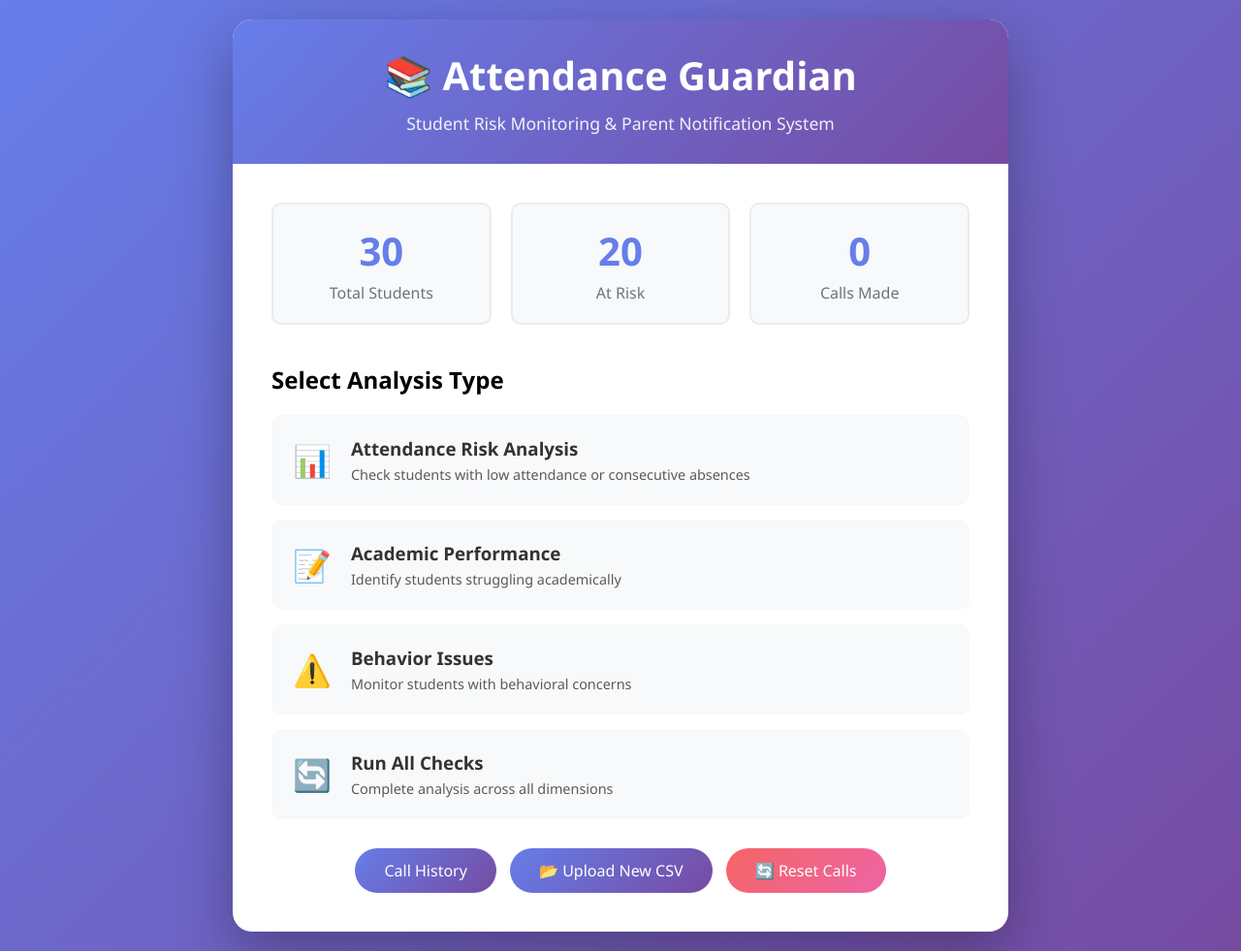
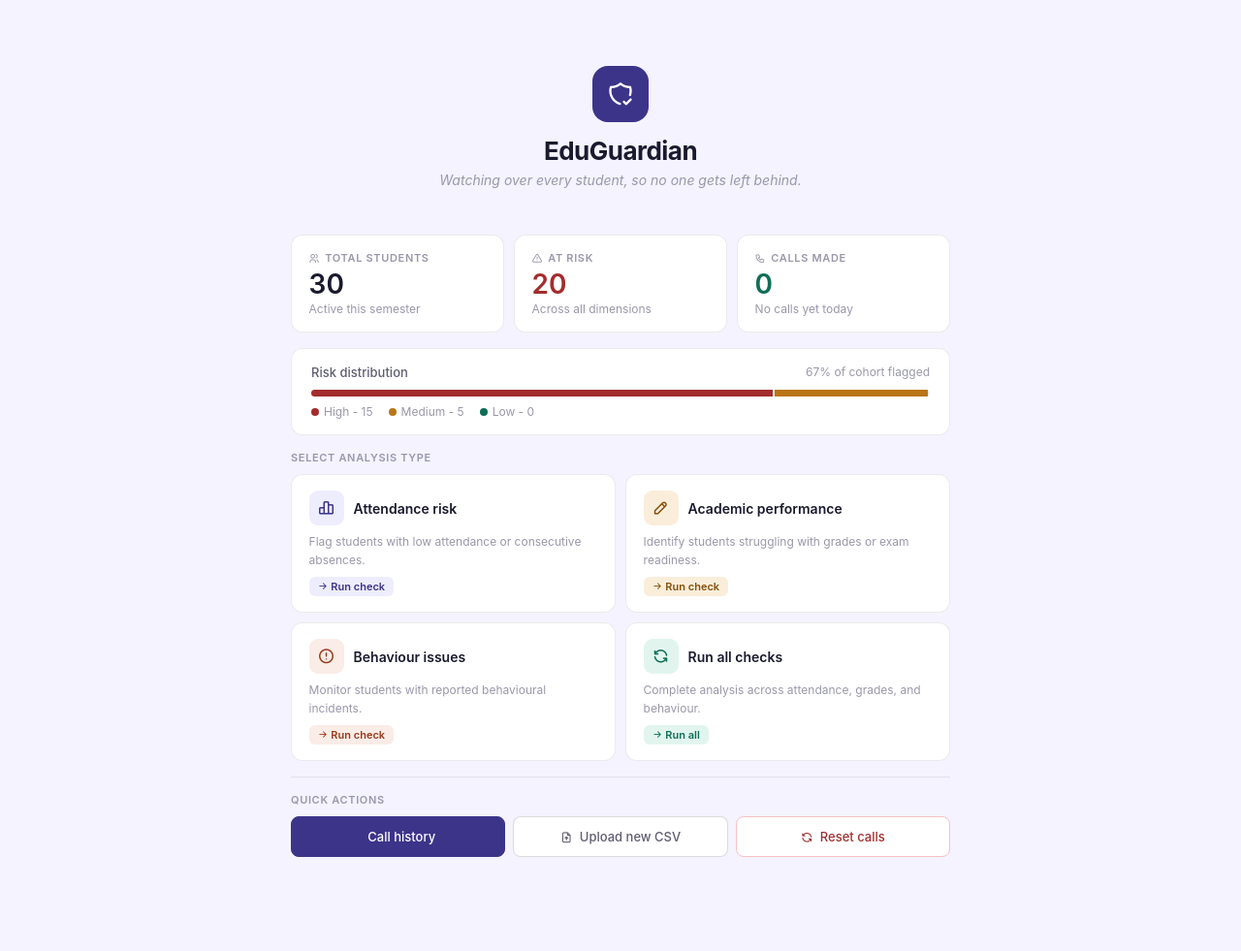
Before and after one commit to sujaymandal09/EduGuardian-AI-Voice, a Flask app: page / in a window 1280 px wide. Shown: the whole page at 97% size. After the commit the page ends 884 px from the top, so only its background shows below. Run offline with Flask 3, Linux system fonts and the light colour scheme.

Commit message:
Fix(Dashboard): improve the overall layout and UI of dashboard

```diff
--- a/app.py
+++ b/app.py
@@ -95,20 +95,30 @@ def load_students():
 @app.route('/')
 def index():
     students = load_students()
-    at_risk_count = 0
+    risk_counts = {"HIGH": 0, "MEDIUM": 0, "LOW": 0}
     if students:
         agents = [AttendanceAgent(), PerformanceAgent(), BehaviorAgent()]
-        at_risk_set = set()
+        highest_risk_by_student = {}
+        risk_rank = {"LOW": 1, "MEDIUM": 2, "HIGH": 3}
         for agent in agents:
             for r in agent.find_at_risk(students):
-                at_risk_set.add(r.registration)
-        at_risk_count = len(at_risk_set)
+                level = str(r.risk_level).upper()
+                current = highest_risk_by_student.get(r.registration)
+                if level in risk_rank and (
+                    current is None or risk_rank[level] > risk_rank[current]
+                ):
+                    highest_risk_by_student[r.registration] = level
+        for level in highest_risk_by_student.values():
+            risk_counts[level] += 1
+    at_risk_count = sum(risk_counts.values())
     voice = get_voice_service()
     calls = len(voice.calls_made) if hasattr(voice, 'calls_made') else 0
     return render_template('index.html',
                            total_students=len(students),
                            at_risk_count=at_risk_count,
-                           calls_made=calls)
+                           calls_made=calls,
+                           risk_counts=risk_counts,
+                           school_name=os.getenv("SCHOOL_NAME", "EduGuardian"))
 
 
 @app.route('/analyze/<dimension>')
--- a/templates/index.html
+++ b/templates/index.html
@@ -3,236 +3,127 @@
 <head>
     <meta charset="UTF-8">
     <meta name="viewport" content="width=device-width, initial-scale=1.0">
-    <title>Attendance Guardian - Teacher Dashboard</title>
+    <title>{{ school_name }} Dashboard</title>
+    <link rel="stylesheet" href="https://cdn.jsdelivr.net/npm/@tabler/icons-webfont@latest/tabler-icons.min.css">
     <style>
-        * {
-            margin: 0;
-            padding: 0;
-            box-sizing: border-box;
+        *, *::before, *::after { box-sizing: border-box; margin: 0; padding: 0; }
+        :root {
+            --bg: #f4f3ff; --surface: #fff; --surface-2: #fafafa;
+            --border: rgba(0, 0, 0, .08); --border-strong: rgba(0, 0, 0, .14);
+            --text: #1a1a2e; --secondary: #5f5e72; --muted: #9998aa;
+            --purple-dark: #3c3489; --purple-mid: #534ab7; --purple-light: #eeedfe;
+            --amber-light: #faeeda; --amber-text: #854f0b;
+            --coral-light: #faece7; --coral-text: #993c1d;
+            --teal-light: #e1f5ee; --teal-text: #0f6e56;
+            --red-light: #fcebeb; --red-text: #a32d2d;
         }
-
         body {
-            font-family: 'Segoe UI', Tahoma, Geneva, Verdana, sans-serif;
-            background: linear-gradient(135deg, #667eea 0%, #764ba2 100%);
-            min-height: 100vh;
-            padding: 20px;
+            font-family: -apple-system, BlinkMacSystemFont, "Segoe UI", sans-serif;
+            color: var(--text); background: var(--bg); min-height: 100vh;
+            padding: 2rem 1rem 3rem;
         }
-
-        .container {
-            max-width: 800px;
-            margin: 0 auto;
-            background: white;
-            border-radius: 20px;
-            box-shadow: 0 20px 60px rgba(0,0,0,0.3);
-            overflow: hidden;
-        }
-
-        .header {
-            background: linear-gradient(135deg, #667eea 0%, #764ba2 100%);
-            color: white;
-            padding: 30px;
-            text-align: center;
-        }
-
-        .header h1 {
-            font-size: 2.5em;
-            margin-bottom: 10px;
-        }
-
-        .header p {
-            font-size: 1.1em;
-            opacity: 0.9;
-        }
-
-        .content {
-            padding: 40px;
-        }
-
-        .stats {
-            display: grid;
-            grid-template-columns: repeat(auto-fit, minmax(200px, 1fr));
-            gap: 20px;
-            margin-bottom: 40px;
-        }
-
-        .stat-card {
-            background: #f8f9fa;
-            padding: 20px;
-            border-radius: 10px;
-            text-align: center;
-            border: 2px solid #e9ecef;
-            transition: transform 0.3s;
-        }
-
-        .stat-card:hover {
-            transform: translateY(-5px);
-            box-shadow: 0 10px 20px rgba(0,0,0,0.1);
-        }
-
-        .stat-card .number {
-            font-size: 2.5em;
-            font-weight: bold;
-            color: #667eea;
-        }
-
-        .stat-card .label {
-            color: #6c757d;
-            margin-top: 5px;
-        }
-
-        .menu {
-            display: grid;
-            gap: 15px;
-        }
-
-        .menu-item {
-            display: flex;
-            align-items: center;
-            padding: 20px;
-            background: #f8f9fa;
-            border-radius: 10px;
-            text-decoration: none;
-            color: #333;
-            transition: all 0.3s;
-            border: 2px solid transparent;
-        }
-
-        .menu-item:hover {
-            background: #667eea;
-            color: white;
-            transform: translateX(10px);
-            border-color: #764ba2;
-        }
-
-        .menu-item .icon {
-            font-size: 2em;
-            margin-right: 20px;
-        }
-
-        .menu-item .text h3 {
-            margin-bottom: 5px;
-        }
-
-        .menu-item .text p {
-            font-size: 0.9em;
-            opacity: 0.8;
-        }
-
-        .btn {
-            display: inline-block;
-            padding: 12px 30px;
-            background: linear-gradient(135deg, #667eea 0%, #764ba2 100%);
-            color: white;
-            text-decoration: none;
-            border-radius: 25px;
-            border: none;
-            cursor: pointer;
-            font-size: 1em;
-            transition: transform 0.3s;
-        }
-
-        .btn:hover {
-            transform: scale(1.05);
-        }
-
-        .btn-danger {
-            background: linear-gradient(135deg, #f56565 0%, #ed64a6 100%);
-        }
-
-        .alert {
-            padding: 15px;
-            border-radius: 10px;
-            margin-bottom: 20px;
-        }
-
-        .alert-success {
-            background: #c6f6d5;
-            color: #22543d;
-            border: 1px solid #9ae6b4;
-        }
-
-        .alert-warning {
-            background: #fefcbf;
-            color: #744210;
-            border: 1px solid #f6e05e;
-        }
-
-        .alert-danger {
-            background: #fed7d7;
-            color: #742a2a;
-            border: 1px solid #fc8181;
+        .dashboard { width: 100%; max-width: 680px; margin: 0 auto; }
+        .hero { text-align: center; padding: 2.25rem 1rem 1.75rem; margin-bottom: 1.25rem; }
+        .hero-icon { width: 58px; height: 58px; border-radius: 16px; background: var(--purple-dark); display: grid; place-items: center; margin: 0 auto 14px; }
+        .hero-icon i { color: #fff; font-size: 28px; }
+        .hero h1 { font-size: 26px; letter-spacing: -.02em; margin-bottom: 6px; }
+        .hero p { color: var(--muted); font-size: 14px; font-style: italic; }
+        .stats { display: grid; grid-template-columns: repeat(3, 1fr); gap: 10px; margin-bottom: 1rem; }
+        .card, .risk { background: var(--surface); border: 1px solid var(--border); border-radius: 12px; }
+        .stat { padding: 1rem 1.1rem; }
+        .stat-label { display: flex; align-items: center; gap: 5px; color: var(--muted); font-size: 11px; font-weight: 600; letter-spacing: .06em; text-transform: uppercase; margin-bottom: 6px; }
+        .stat-value { font-size: 28px; font-weight: 600; line-height: 1; }
+        .stat-detail { color: var(--muted); font-size: 12px; margin-top: 4px; }
+        .danger .stat-value { color: var(--red-text); } .success .stat-value { color: var(--teal-text); }
+        .risk { padding: 1rem 1.25rem; margin-bottom: 1rem; }
+        .risk-header { display: flex; justify-content: space-between; gap: 1rem; margin-bottom: 10px; }
+        .risk-header span:first-child { color: var(--secondary); font-size: 13px; font-weight: 500; }
+        .risk-header span:last-child { color: var(--muted); font-size: 12px; }
+        .risk-track { height: 7px; display: flex; gap: 2px; background: #eee; border-radius: 4px; overflow: hidden; }
+        .risk-segment { height: 100%; min-width: 0; }
+        .risk-legend { display: flex; flex-wrap: wrap; gap: 8px 16px; margin-top: 8px; }
+        .legend { display: flex; align-items: center; gap: 5px; color: var(--muted); font-size: 12px; }
+        .dot { width: 8px; height: 8px; border-radius: 50%; }
+        .section-label { color: var(--muted); font-size: 11px; font-weight: 600; letter-spacing: .06em; text-transform: uppercase; margin-bottom: 10px; }
+        .analysis-grid { display: grid; grid-template-columns: 1fr 1fr; gap: 10px; margin-bottom: 1rem; }
+        .analysis { padding: 1rem 1.1rem; color: inherit; text-decoration: none; display: flex; flex-direction: column; gap: 8px; transition: border-color .14s, box-shadow .14s, transform .14s; }
+        .analysis:hover, .analysis:focus-visible { border-color: var(--purple-mid); box-shadow: 0 0 0 3px rgba(83, 74, 183, .08); transform: translateY(-1px); outline: none; }
+        .analysis-top { display: flex; align-items: center; gap: 10px; }
+        .analysis-icon { width: 36px; height: 36px; border-radius: 9px; display: grid; place-items: center; flex: 0 0 auto; }
+        .analysis-icon i { font-size: 18px; }
+        .purple { background: var(--purple-light); color: var(--purple-dark); }
+        .amber { background: var(--amber-light); color: var(--amber-text); }
+        .coral { background: var(--coral-light); color: var(--coral-text); }
+        .teal { background: var(--teal-light); color: var(--teal-text); }
+        .analysis-name { font-size: 14px; font-weight: 600; }
+        .analysis-desc { color: var(--muted); font-size: 12px; line-height: 1.55; }
+        .analysis-cta { width: fit-content; border-radius: 6px; padding: 3px 9px; font-size: 11px; font-weight: 600; }
+        .divider { height: 1px; background: var(--border); margin: 1rem 0; }
+        .actions { display: flex; gap: 8px; }
+        .action { flex: 1; display: flex; align-items: center; justify-content: center; gap: 7px; min-height: 42px; padding: 10px 12px; border: 1px solid var(--border-strong); border-radius: 8px; background: var(--surface); color: var(--secondary); text-decoration: none; text-align: center; font-size: 13px; font-weight: 500; transition: background .13s, border-color .13s; }
+        .action:hover { background: var(--surface-2); } .action.primary { background: var(--purple-dark); border-color: var(--purple-dark); color: #fff; }
+        .action.primary:hover { background: var(--purple-mid); } .action.danger { color: var(--red-text); border-color: #f7c1c1; }
+        .action.danger:hover { background: var(--red-light); }
+        .alert { padding: 12px 14px; border-radius: 8px; margin-bottom: 1rem; font-size: 13px; }
+        .alert-success { background: var(--teal-light); color: var(--teal-text); }
+        .alert-warning, .alert-error { background: var(--amber-light); color: var(--amber-text); }
+        .alert-danger { background: var(--red-light); color: var(--red-text); }
+        @media (max-width: 560px) {
+            body { padding: .75rem .75rem 2rem; }
+            .hero { padding: 1.5rem .5rem 1rem; margin-bottom: .75rem; }
+            .stats { grid-template-columns: 1fr; }
+            .stat { display: grid; grid-template-columns: 1fr auto; align-items: center; }
+            .stat-label { margin: 0; } .stat-value { grid-row: 1 / 3; grid-column: 2; }
+            .analysis-grid { grid-template-columns: 1fr; }
+            .actions { flex-direction: column; }
+            .risk-header { flex-direction: column; gap: 2px; }
         }
     </style>
 </head>
 <body>
-    <div class="container">
-        <div class="header">
-            <h1>📚 Attendance Guardian</h1>
-            <p>Student Risk Monitoring & Parent Notification System</p>
+{% set total = total_students if total_students else 0 %}
+{% set high = risk_counts.get('HIGH', 0) %}
+{% set medium = risk_counts.get('MEDIUM', 0) %}
+{% set low = risk_counts.get('LOW', 0) %}
+<main class="dashboard">
+    <header class="hero">
+        <div class="hero-icon"><i class="ti ti-shield-check" aria-hidden="true"></i></div>
+        <h1>{{ school_name }}</h1>
+        <p>Watching over every student, so no one gets left behind.</p>
+    </header>
+
+    <section class="stats" aria-label="Student overview">
+        <div class="card stat"><div class="stat-label"><i class="ti ti-users"></i> Total students</div><div class="stat-value">{{ total_students }}</div><div class="stat-detail">Active this semester</div></div>
+        <div class="card stat danger"><div class="stat-label"><i class="ti ti-alert-triangle"></i> At risk</div><div class="stat-value">{{ at_risk_count }}</div><div class="stat-detail">Across all dimensions</div></div>
+        <div class="card stat success"><div class="stat-label"><i class="ti ti-phone"></i> Calls made</div><div class="stat-value">{{ calls_made }}</div><div class="stat-detail">{% if calls_made %}Recorded this session{% else %}No calls yet today{% endif %}</div></div>
+    </section>
+
+    {% with messages = get_flashed_messages(with_categories=true) %}
+        {% for category, message in messages %}<div class="alert alert-{{ category }}" role="status">{{ message }}</div>{% endfor %}
+    {% endwith %}
+
+    <section class="risk" aria-label="Risk distribution">
+        <div class="risk-header"><span>Risk distribution</span><span>{{ ((at_risk_count / total * 100) | round | int) if total else 0 }}% of cohort flagged</span></div>
+        <div class="risk-track" aria-label="High {{ high }}, medium {{ medium }}, low {{ low }}">
+            {% if at_risk_count %}
+            <span class="risk-segment" style="width:{{ high / at_risk_count * 100 }}%;background:#a32d2d"></span>
+            <span class="risk-segment" style="width:{{ medium / at_risk_count * 100 }}%;background:#ba7517"></span>
+            <span class="risk-segment" style="width:{{ low / at_risk_count * 100 }}%;background:#0f6e56"></span>
+            {% endif %}
         </div>
+        <div class="risk-legend"><span class="legend"><span class="dot" style="background:#a32d2d"></span>High - {{ high }}</span><span class="legend"><span class="dot" style="background:#ba7517"></span>Medium - {{ medium }}</span><span class="legend"><span class="dot" style="background:#0f6e56"></span>Low - {{ low }}</span></div>
+    </section>
 
-        <div class="content">
-            <div class="stats">
-                <div class="stat-card">
-                    <div class="number">{{ total_students }}</div>
-                    <div class="label">Total Students</div>
-                </div>
-                <div class="stat-card">
-                    <div class="number">{{ at_risk_count }}</div>
-                    <div class="label">At Risk</div>
-                </div>
-                <div class="stat-card">
-                    <div class="number">{{ calls_made }}</div>
-                    <div class="label">Calls Made</div>
-                </div>
-            </div>
+    <div class="section-label">Select analysis type</div>
+    <section class="analysis-grid">
+        <a href="{{ url_for('analyze', dimension='attendance') }}" class="card analysis"><div class="analysis-top"><span class="analysis-icon purple"><i class="ti ti-chart-bar"></i></span><span class="analysis-name">Attendance risk</span></div><p class="analysis-desc">Flag students with low attendance or consecutive absences.</p><span class="analysis-cta purple"><i class="ti ti-arrow-right"></i> Run check</span></a>
+        <a href="{{ url_for('analyze', dimension='performance') }}" class="card analysis"><div class="analysis-top"><span class="analysis-icon amber"><i class="ti ti-pencil"></i></span><span class="analysis-name">Academic performance</span></div><p class="analysis-desc">Identify students struggling with grades or exam readiness.</p><span class="analysis-cta amber"><i class="ti ti-arrow-right"></i> Run check</span></a>
+        <a href="{{ url_for('analyze', dimension='behavior') }}" class="card analysis"><div class="analysis-top"><span class="analysis-icon coral"><i class="ti ti-alert-circle"></i></span><span class="analysis-name">Behaviour issues</span></div><p class="analysis-desc">Monitor students with reported behavioural incidents.</p><span class="analysis-cta coral"><i class="ti ti-arrow-right"></i> Run check</span></a>
+        <a href="{{ url_for('analyze', dimension='all') }}" class="card analysis"><div class="analysis-top"><span class="analysis-icon teal"><i class="ti ti-refresh"></i></span><span class="analysis-name">Run all checks</span></div><p class="analysis-desc">Complete analysis across attendance, grades, and behaviour.</p><span class="analysis-cta teal"><i class="ti ti-arrow-right"></i> Run all</span></a>
+    </section>
 
-            {% if message %}
-            <div class="alert alert-{{ message_type }}">{{ message }}</div>
-            {% endif %}
-
-            <h2 style="margin-bottom: 20px;">Select Analysis Type</h2>
-
-            <div class="menu">
-                <a href="/analyze/attendance" class="menu-item">
-                    <span class="icon">📊</span>
-                    <div class="text">
-                        <h3>Attendance Risk Analysis</h3>
-                        <p>Check students with low attendance or consecutive absences</p>
-                    </div>
-                </a>
-
-                <a href="/analyze/performance" class="menu-item">
-                    <span class="icon">📝</span>
-                    <div class="text">
-                        <h3>Academic Performance</h3>
-                        <p>Identify students struggling academically</p>
-                    </div>
-                </a>
-
-                <a href="/analyze/behavior" class="menu-item">
-                    <span class="icon">⚠️</span>
-                    <div class="text">
-                        <h3>Behavior Issues</h3>
-                        <p>Monitor students with behavioral concerns</p>
-                    </div>
-                </a>
-
-                <a href="/analyze/all" class="menu-item">
-                    <span class="icon">🔄</span>
-                    <div class="text">
-                        <h3>Run All Checks</h3>
-                        <p>Complete analysis across all dimensions</p>
-                    </div>
-                </a>
-            </div>
-
-            <div style="margin-top: 30px; text-align: center;">
-                <a href="/calls" class="btn" style="margin-right: 10px;">Call History</a>
-                <a href="/upload" class="btn">📂 Upload New CSV</a>
-                <a href="/reset" class="btn btn-danger" style="margin-left: 10px;">🔄 Reset Calls</a>
-            </div>
-        </div>
-    </div>
+    <div class="divider"></div><div class="section-label">Quick actions</div>
+    <nav class="actions" aria-label="Quick actions"><a href="{{ url_for('call_history') }}" class="action primary"><i class="ti ti-clock-history"></i> Call history</a><a href="{{ url_for('upload') }}" class="action"><i class="ti ti-file-upload"></i> Upload new CSV</a><a href="{{ url_for('reset') }}" class="action danger"><i class="ti ti-refresh"></i> Reset calls</a></nav>
+</main>
 </body>
 </html>
```
